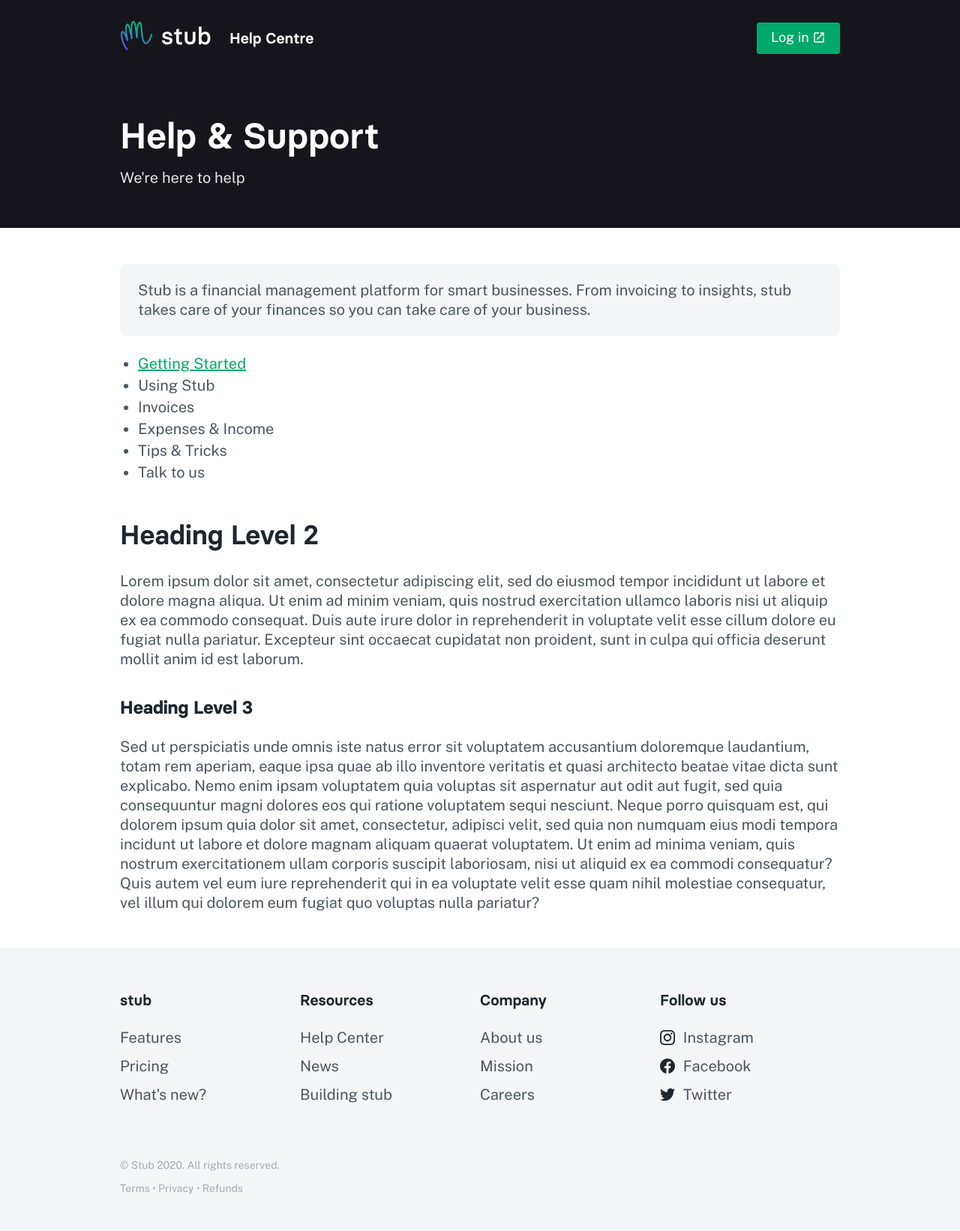
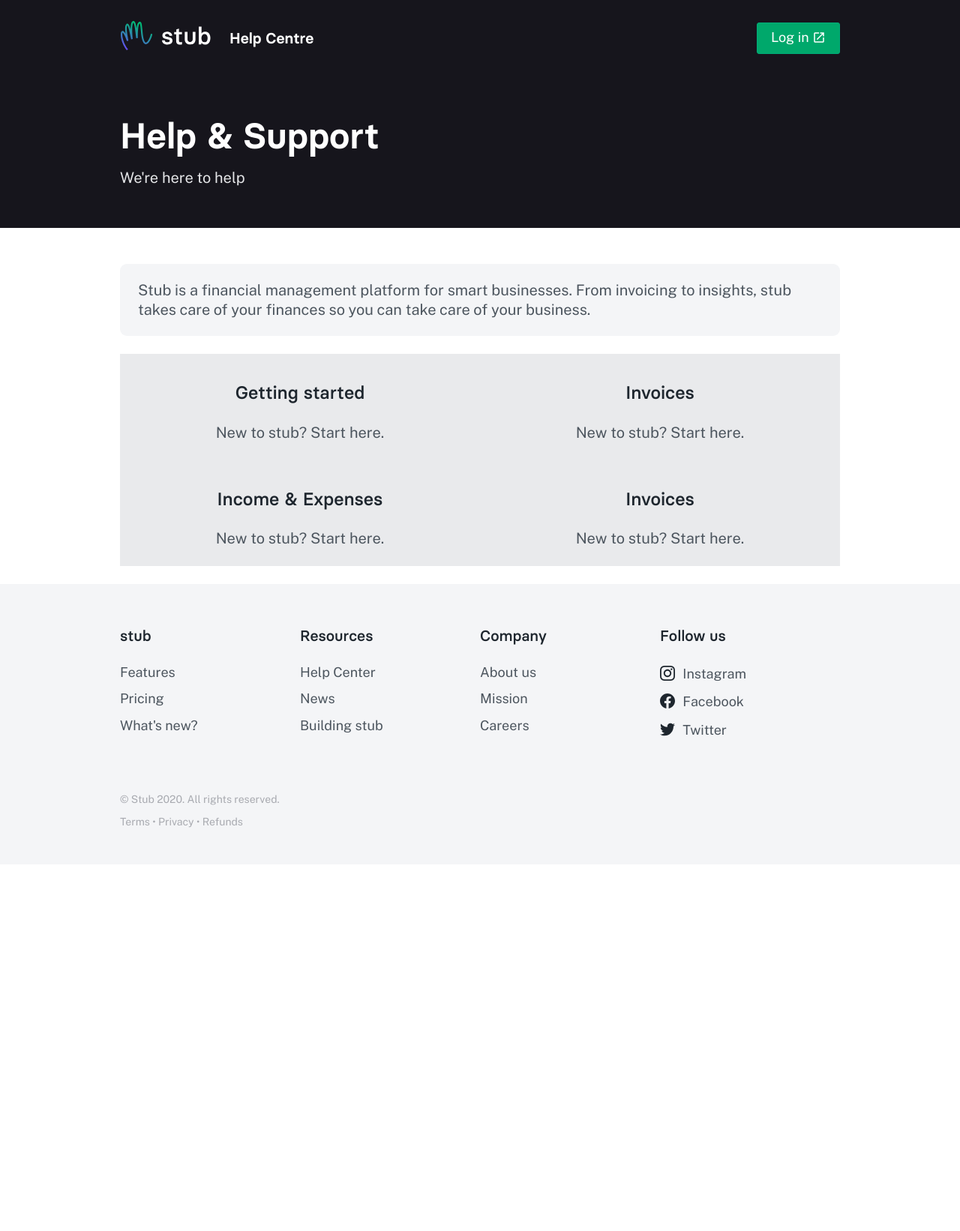
Before and after one commit to stubafrica/support-legacy, a Jekyll site: the page built from index.markdown, in a window 1280 px wide. Shown: the whole page at 75% size. Built offline with Jekyll 4.4.1, drawn with Linux system fonts in a browser that asks for light colours; comment, search, counter and statistics services are not loaded; after the commit the page ends 1153 px from its top, so only the background shows below that.

Commit message:
style updates

```diff
--- a/_sass/_layout.scss
+++ b/_sass/_layout.scss
@@ -90,6 +90,20 @@ header {
     }
 }
 
+
+.heros {
+    display: flex;
+    align-items: stretch;
+    justify-content: space-between;
+    flex-wrap: wrap;
+
+    .hero {
+        width: 50%;
+        background: $gray-200;
+        text-align: center;
+    }
+}
+
 .toc-and-content {
     display: flex;
     align-items: flex-start;
@@ -102,6 +116,7 @@ header {
         padding: 0 0 12px;
         box-sizing: border-box;
         border-bottom: 1px solid $gray-200;
+        font-family: $display-font-family;
 
         h5 {
             // font-size: 18px;
@@ -159,11 +174,14 @@ footer {
 
         .column {
             width: 100%;
+
             ul {
                 list-style: none;
                 padding: 0;
                 li {
                     margin: 12px 0;
+                    font-size: 14px;
+
                     a {
                         color: $gray-900;
                         text-decoration: none;
@@ -174,7 +192,7 @@ footer {
                     .icon {
                         position: relative;
                         top: 3px;
-                        margin-right: 6px;;
+                        margin-right: 6px;
                     }
                 }
             }
@@ -216,7 +234,26 @@ footer {
         .wrapper {
             .column {
                 width: 25%;
+                ul {
+                    li {
+                        font-size: 16px;
+                    }
+                }
             }
         }
     }
 }
+@media (min-width: $breakpoint-lg) {
+    footer {
+        .wrapper {
+            .column {
+                width: 25%;
+                ul {
+                    li {
+                        font-size: 18px;
+                    }
+                }
+            }
+        }
+    }
+}
--- a/_sass/_typography.scss
+++ b/_sass/_typography.scss
@@ -33,33 +33,37 @@ h3 {
     font-family: $display-font-family;
     font-size: 18px;
     color: $dark;
-    font-weight: 700;
+    font-weight: 500;
     margin: 24px 0 9px;
 }
 h4 {
     font-family: $display-font-family;
     font-size: 16px;
     color: $dark;
-    font-weight: 700;
+    font-weight: 500;
     margin: 20px 0 9px;
 }
 h5 {
     font-family: $display-font-family;
     font-size: 16px;
     color: $dark;
-    font-weight: 600;
+    font-weight: 500;
     margin: 20px 0 9px;
 }
 h6 {
     font-family: $display-font-family;
     font-size: 16px;
     color: $dark;
-    font-weight: 600;
+    font-weight: 700;
     margin: 20px 0 9px;
 }
 p {
     font-size: 16px;
     margin: 18px 0;
+}
+.subtext {
+    font-size: 14px;
+    color: $gray-700;
 }
 
 ol {
@@ -88,10 +92,6 @@ a {
     &:hover {
         color: $primary-active;
     }
-}
-.text-muted {
-    font-size: 16px;
-    color: $gray-700;
 }
 .callout {
     padding: 12px;
@@ -159,6 +159,9 @@ a {
         font-size: 18px;
         margin: 24px 0;
     }
+    .subtext {
+        font-size: 16px;
+    }
     ol {
         font-size: 18px;
         margin: 24px 0;
@@ -170,9 +173,6 @@ a {
     .callout {
         padding: 16px 18px;
         margin: 18px 0;
-    }
-    .text-muted {
-        font-size: 18px;
     }
     .button {
         font-size: 18px;
--- a/css/main.scss
+++ b/css/main.scss
@@ -10,6 +10,14 @@
          url('../assets/fonts/basiercircle-regular-webfont.woff') format('woff'),
          url('../assets/fonts/basiercircle-regular-webfont.ttf') format('truetype');
     font-weight: 400;
+    font-style: normal;
+}
+@font-face {
+    font-family: 'Basier Circle';
+    src: url('../assets/fonts/basiercircle-medium-webfont.woff2') format('woff2'),
+         url('../assets/fonts/basiercircle-medium-webfont.woff') format('woff'),
+         url('../assets/fonts/basiercircle-medium-webfont.ttf') format('truetype');
+    font-weight: 500;
     font-style: normal;
 }
 @font-face {
--- a/index.markdown
+++ b/index.markdown
@@ -9,17 +9,21 @@ subtitle: We're here to help
 
 <p class="callout">Stub is a financial management platform for smart businesses. From invoicing to insights, stub takes care of your finances so you can take care of your business.</p>
 
-- [Getting Started](about)
-- Using Stub
-- Invoices
-- Expenses & Income
-- Tips & Tricks
-- Talk to us
-
-## Heading Level 2
-
-Lorem ipsum dolor sit amet, consectetur adipiscing elit, sed do eiusmod tempor incididunt ut labore et dolore magna aliqua. Ut enim ad minim veniam, quis nostrud exercitation ullamco laboris nisi ut aliquip ex ea commodo consequat. Duis aute irure dolor in reprehenderit in voluptate velit esse cillum dolore eu fugiat nulla pariatur. Excepteur sint occaecat cupidatat non proident, sunt in culpa qui officia deserunt mollit anim id est laborum.
-
-### Heading Level 3
-
-Sed ut perspiciatis unde omnis iste natus error sit voluptatem accusantium doloremque laudantium, totam rem aperiam, eaque ipsa quae ab illo inventore veritatis et quasi architecto beatae vitae dicta sunt explicabo. Nemo enim ipsam voluptatem quia voluptas sit aspernatur aut odit aut fugit, sed quia consequuntur magni dolores eos qui ratione voluptatem sequi nesciunt. Neque porro quisquam est, qui dolorem ipsum quia dolor sit amet, consectetur, adipisci velit, sed quia non numquam eius modi tempora incidunt ut labore et dolore magnam aliquam quaerat voluptatem. Ut enim ad minima veniam, quis nostrum exercitationem ullam corporis suscipit laboriosam, nisi ut aliquid ex ea commodi consequatur? Quis autem vel eum iure reprehenderit qui in ea voluptate velit esse quam nihil molestiae consequatur, vel illum qui dolorem eum fugiat quo voluptas nulla pariatur?
+<div class="heros">
+    <div class="hero">
+        <h3>Getting started</h3>
+        <p>New to stub? Start here.</p>
+    </div>
+    <div class="hero">
+        <h3>Invoices</h3>
+        <p>New to stub? Start here.</p>
+    </div>
+    <div class="hero">
+        <h3>Income & Expenses</h3>
+        <p>New to stub? Start here.</p>
+    </div>
+    <div class="hero">
+        <h3>Invoices</h3>
+        <p>New to stub? Start here.</p>
+    </div>
+</div>
```
Also changed, not shown: about.markdown (deleted, +0 -21 lines), assets/fonts/basiercircle-medium-webfont.ttf (added), assets/fonts/basiercircle-medium-webfont.woff (added), assets/fonts/basiercircle-medium-webfont.woff2 (added), assets/img/getting-started.svg (added), assets/img/income-and-expenses.svg (added), assets/img/invoices.svg (added).
